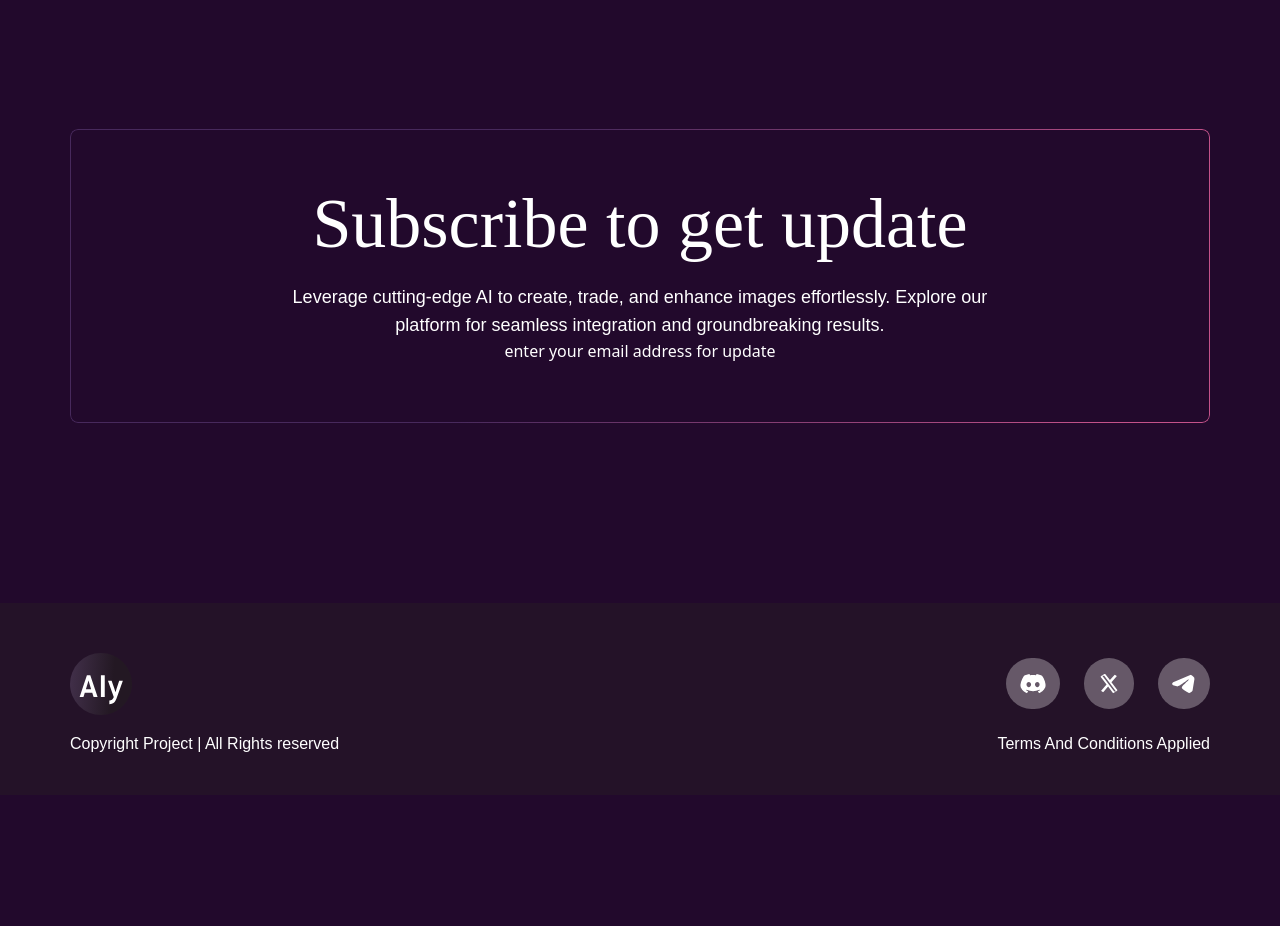
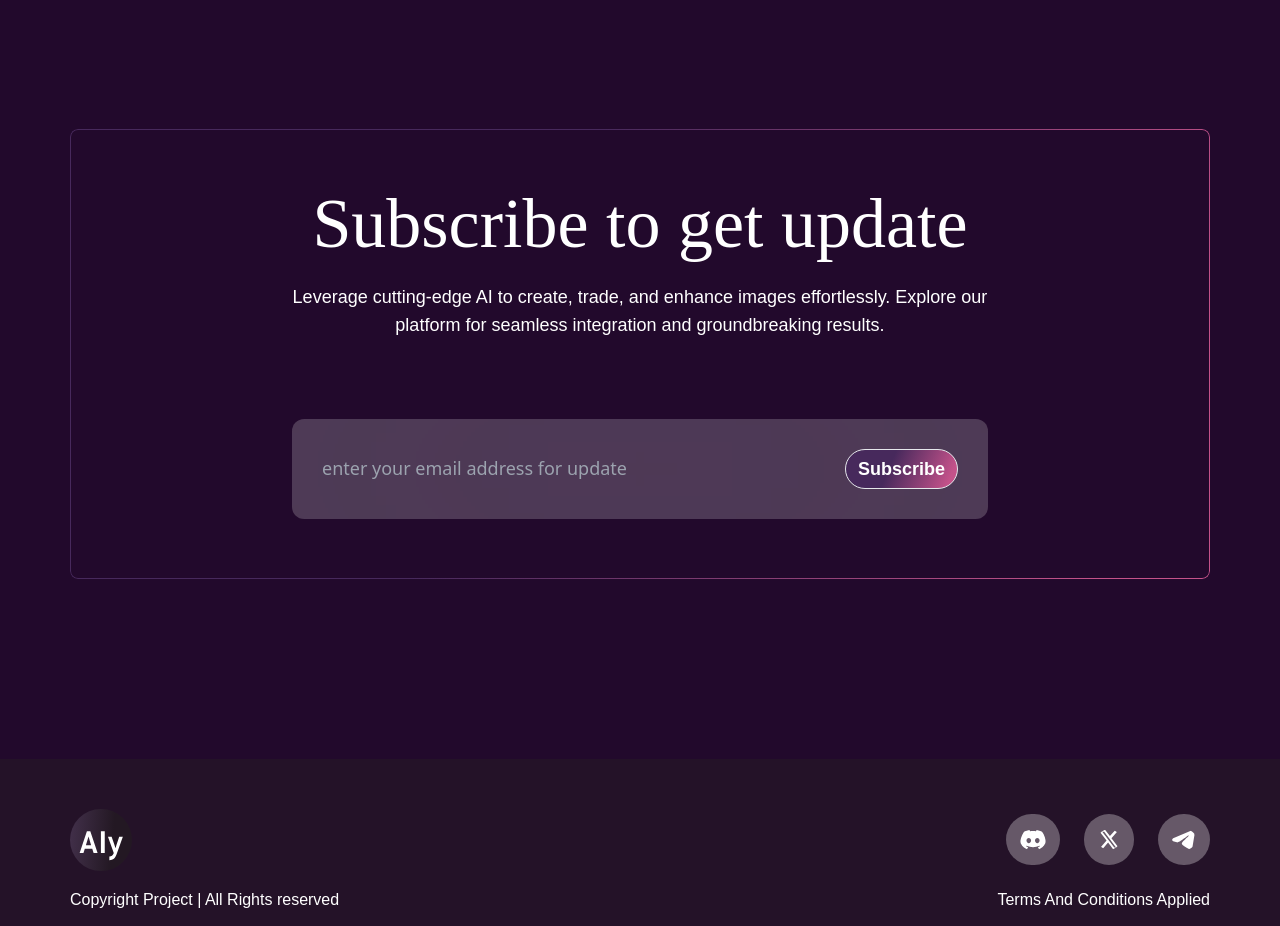
Before and after one commit to AbhishekKatnoria/NFT, a React (Create React App) app: page / in a window 1280 px wide. Shown: the part 4900-5826 px from the top of the page. Before the commit the page ends 5695 px from the top, so only its background shows below. Built offline with nearby package versions, Linux system fonts and the light colour scheme; the HTML template or start-up script is replaced by a standard one.

Commit message:
Added index to the route

```diff
--- a/src/App.tsx
+++ b/src/App.tsx
@@ -9,7 +9,7 @@ function App() {
     <BrowserRouter>
       <Routes>
         <Route element={<Layout />}>
-          <Route path="/" element={<Home />} />
+          <Route path="/" index element={<Home />} />
           <Route path="/collection" element={<Collection />} />
         </Route>
       </Routes>
--- a/src/Components/Button/index.tsx
+++ b/src/Components/Button/index.tsx
@@ -3,8 +3,9 @@ import { ButtonProps } from "../../Types";
 const Button = ({ variant, css, label, children }: ButtonProps) => {
   return (
     <button
-      className={`flex gap-[10px] py-2 px-3 border-[0.5px] cursor-pointer items-center ${variant === "filled" ? "bg-gradient-filled" : "bg-gradient-transparent"
-        } ${css}`}
+      className={`flex gap-[10px] py-2 px-3 border-[0.5px] cursor-pointer items-center ${
+        variant === "filled" ? "bg-gradient-filled" : "bg-gradient-transparent"
+      } ${css}`}
     >
       {label} {children}
     </button>
--- a/src/Components/HomePage/Subscribe/index.tsx
+++ b/src/Components/HomePage/Subscribe/index.tsx
@@ -9,7 +9,7 @@ const Subscribe = () => {
       </h2>}
         {SubscribeData?.subHeading && <p className='text-center' dangerouslySetInnerHTML={{ __html: SubscribeData?.subHeading }} />}
 
-        {SubscribeData?.placeHolder || SubscribeData?.buttonText && <div className='max-w-[696px] w-full mt-[80px] bg-white/20 backdrop-blur-[208.3px] rounded-xl'>
+        {SubscribeData?.placeHolder && SubscribeData?.buttonText && <div className='max-w-[696px] w-full mt-[80px] bg-white/20 backdrop-blur-[208.3px] rounded-xl'>
           <div className='flex justify-between items-center  m-[30px]'>
 
             {SubscribeData?.placeHolder && <input type="text" placeholder={SubscribeData?.placeHolder} className='border-none bg-transparent w-full min-w-max text-fontBase focus:outline-none focus:border-none focus:ring-0' />}
```
